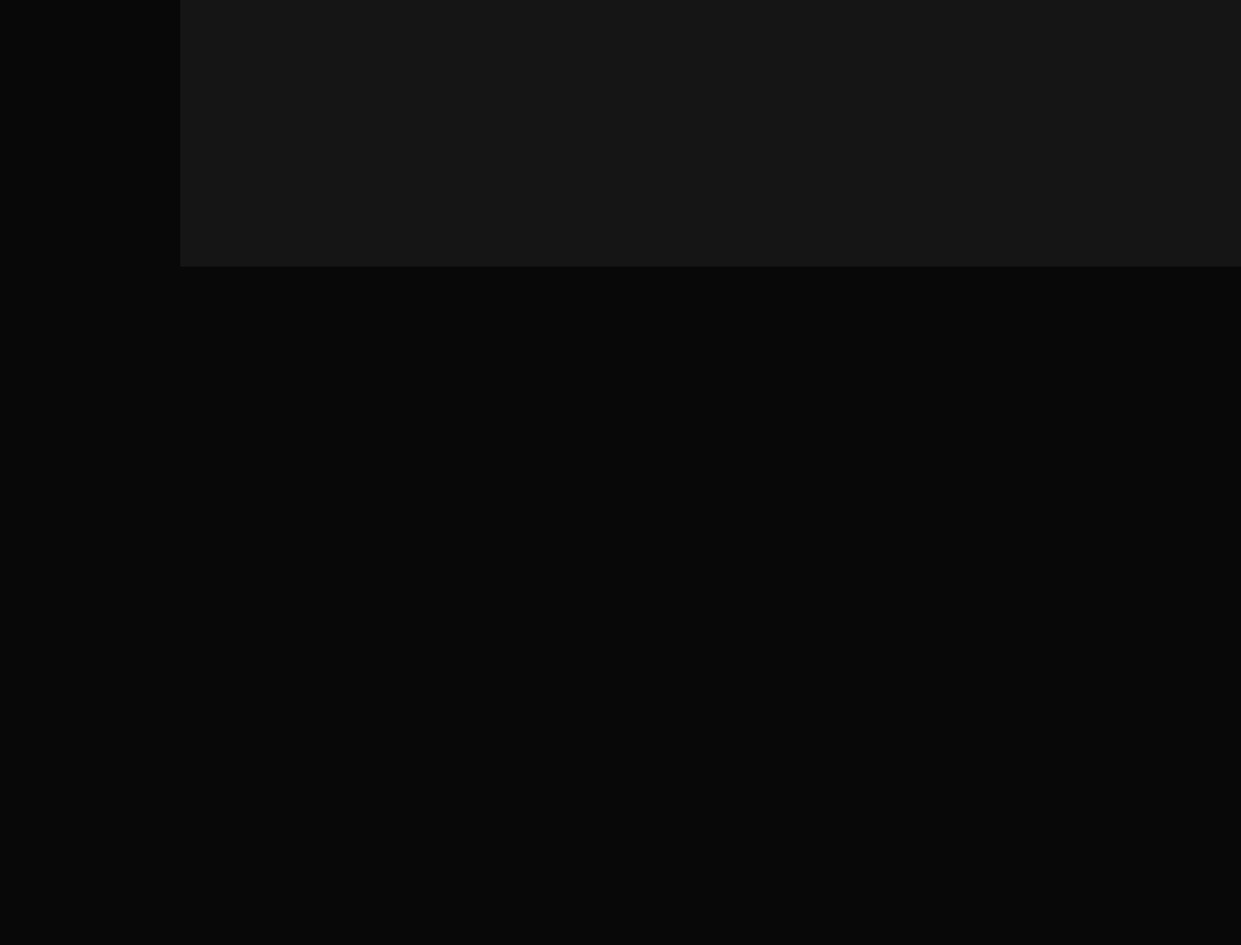
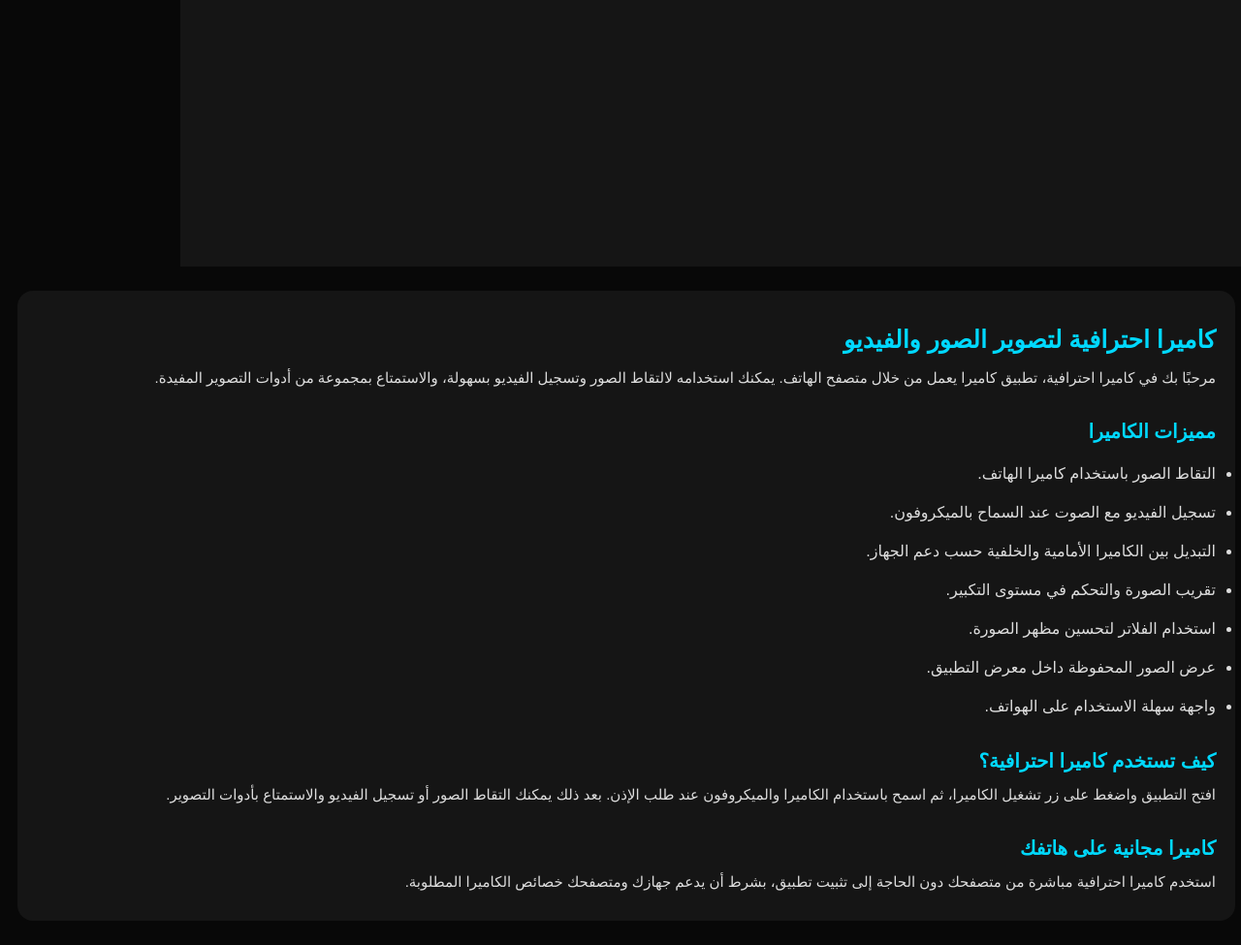
Before and after one commit to y2050er-sys/camera-app, a plain HTML site: page index.html in a window 1280 px wide. Shown: the part 525-1500 px from the top of the page at 97% size. Before the commit the page ends 800 px from the top, so only its background shows below. Drawn offline with Linux system fonts and the light colour scheme.

Commit message:
Enhance SEO content and improve descriptions
Updated the SEO section with additional information and improved the description for better clarity.

```diff
--- a/index.html
+++ b/index.html
@@ -7,7 +7,7 @@
 
     <title>كاميرا احترافية | تصوير الصور والفيديو بالموبايل</title>
 
-    <meta name="description" content="كاميرا احترافية مجانية لتصوير الصور والفيديو بالموبايل. استمتع بتجربة تصوير سهلة مع تقريب الصورة والفلاتر وتسجيل الفيديو ومعرض الصور.">
+    <meta name="description" content="كاميرا احترافية مجانية لتصوير الصور والفيديو بالموبايل. التقط صورك وسجل فيديوهاتك واستخدم الفلاتر والتقريب ومعرض الصور بسهولة.">
 
     <meta name="keywords" content="كاميرا احترافية, تطبيق كاميرا, تصوير احترافي, كاميرا مجانية, تصوير فيديو, كاميرا الهاتف">
 
@@ -19,13 +19,48 @@
     <link rel="apple-touch-icon" href="favicon.png">
 
     <meta property="og:title" content="كاميرا احترافية">
-    <meta property="og:description" content="تطبيق كاميرا مجاني لتصوير الصور والفيديو بالموبايل.">
+    <meta property="og:description" content="تطبيق كاميرا لتصوير الصور والفيديو بالموبايل.">
     <meta property="og:type" content="website">
     <meta property="og:url" content="https://y2050er-sys.github.io/camera-app/">
-    <meta property="og:image" content="https://y2050er-sys.github.io/camera-app/favicon.png">
 
     <link rel="stylesheet" href="style.css">
+
+    <style>
+        .seo-info {
+            direction: rtl;
+            text-align: right;
+            padding: 25px 20px;
+            margin: 25px 12px;
+            background: #151515;
+            color: white;
+            border-radius: 16px;
+            line-height: 2;
+            font-family: Arial, sans-serif;
+        }
+
+        .seo-info h1 {
+            color: #00d9ff;
+            font-size: 25px;
+        }
+
+        .seo-info h2 {
+            color: #00d9ff;
+            font-size: 20px;
+            margin-top: 20px;
+        }
+
+        .seo-info p {
+            color: #ddd;
+            font-size: 15px;
+        }
+
+        .seo-info li {
+            color: #ddd;
+            margin: 8px 0;
+        }
+    </style>
 </head>
+
 <body>
 
 <div class="camera-app">
@@ -74,6 +109,45 @@
 
 </div>
 
+<section class="seo-info">
+
+    <h1>كاميرا احترافية لتصوير الصور والفيديو</h1>
+
+    <p>
+        مرحبًا بك في كاميرا احترافية، تطبيق كاميرا يعمل من خلال متصفح الهاتف.
+        يمكنك استخدامه لالتقاط الصور وتسجيل الفيديو بسهولة،
+        والاستمتاع بمجموعة من أدوات التصوير المفيدة.
+    </p>
+
+    <h2>مميزات الكاميرا</h2>
+
+    <ul>
+        <li>التقاط الصور باستخدام كاميرا الهاتف.</li>
+        <li>تسجيل الفيديو مع الصوت عند السماح بالميكروفون.</li>
+        <li>التبديل بين الكاميرا الأمامية والخلفية حسب دعم الجهاز.</li>
+        <li>تقريب الصورة والتحكم في مستوى التكبير.</li>
+        <li>استخدام الفلاتر لتحسين مظهر الصورة.</li>
+        <li>عرض الصور المحفوظة داخل معرض التطبيق.</li>
+        <li>واجهة سهلة الاستخدام على الهواتف.</li>
+    </ul>
+
+    <h2>كيف تستخدم كاميرا احترافية؟</h2>
+
+    <p>
+        افتح التطبيق واضغط على زر تشغيل الكاميرا،
+        ثم اسمح باستخدام الكاميرا والميكروفون عند طلب الإذن.
+        بعد ذلك يمكنك التقاط الصور أو تسجيل الفيديو والاستمتاع بأدوات التصوير.
+    </p>
+
+    <h2>كاميرا مجانية على هاتفك</h2>
+
+    <p>
+        استخدم كاميرا احترافية مباشرة من متصفحك دون الحاجة إلى تثبيت تطبيق،
+        بشرط أن يدعم جهازك ومتصفحك خصائص الكاميرا المطلوبة.
+    </p>
+
+</section>
+
 <div id="gallery" class="gallery hidden">
     <div class="gallery-header">
         <h2>معرض الصور</h2>
```
